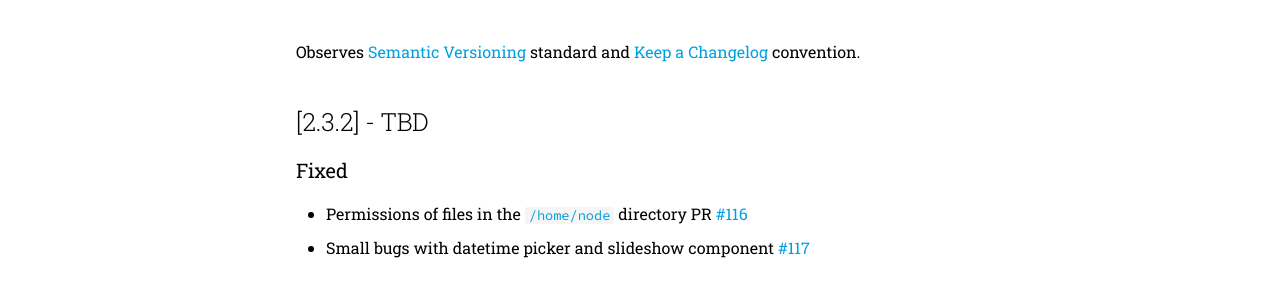
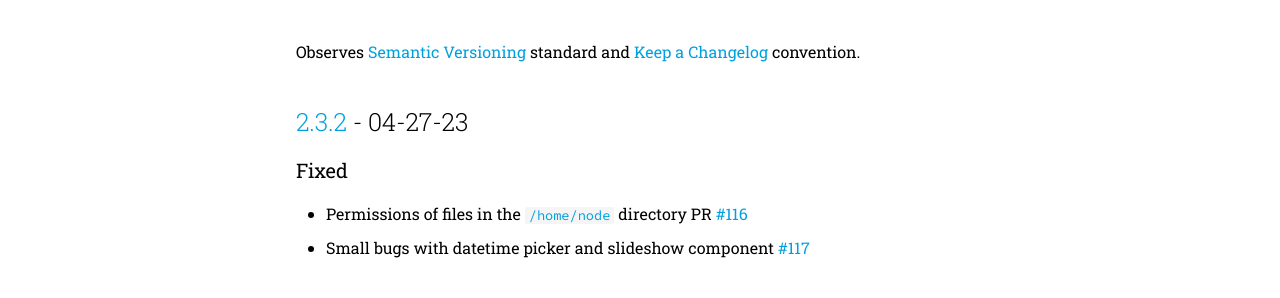
Before and after one commit to datajoint/sci-viz, an MkDocs documentation site: the page built from docs/src/changelog.md, in a window 1280 px wide and 900 px high. Shown: the part 141-439 px from the top of the window. Built offline with MkDocs 1.6.1 and Material for MkDocs 9.7.7, drawn with Linux system fonts in a browser that asks for light colours; comment, search, counter and statistics services are not loaded; the version menu is left out.

Commit message:
prepare for release

```diff
--- a/docs/src/changelog.md
+++ b/docs/src/changelog.md
@@ -2,7 +2,7 @@
 
 Observes [Semantic Versioning](https://semver.org/spec/v2.0.0.html) standard and [Keep a Changelog](https://keepachangelog.com/en/1.0.0/) convention.
 
-## [2.3.2] - TBD
+## [2.3.2] - 04-27-23
 
 ### Fixed
 
--- a/package.json
+++ b/package.json
@@ -1,6 +1,6 @@
 {
     "name": "app",
-    "version": "2.3.1",
+    "version": "2.3.2",
     "private": true,
     "homepage": ".",
     "dependencies": {
```
Also changed, not shown: other parts of docs/src/changelog.md (+1 -0 lines), 1 other file.
